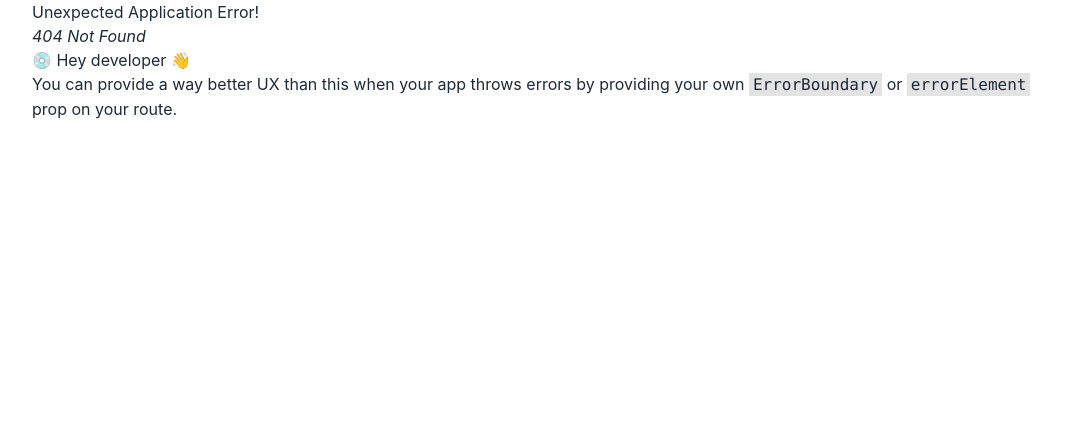
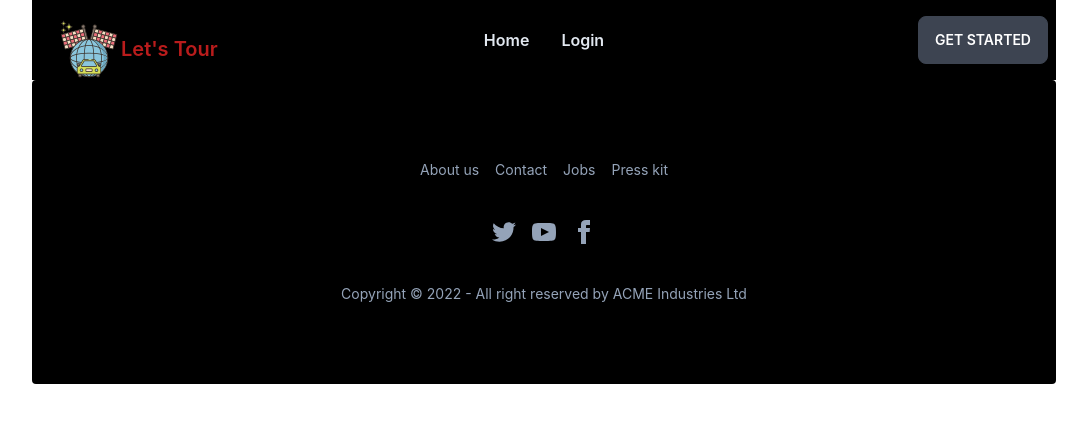
Before and after one commit to Mollika-deb/TourBd, a React (Create React App) app: page /signup in a window 1280 px wide. Before the commit this address had no page. Shown: the top 422 px of the page, without its empty margins (96-1183 px from the left). Built offline with nearby package versions, Linux system fonts and the light colour scheme.

Commit message:
signup added

```diff
--- a/src/Pages/Shared/Header/Header.js
+++ b/src/Pages/Shared/Header/Header.js
@@ -6,6 +6,7 @@ const Header = () => {
 
     const menuItems = <>
         <li><Link to='/'>Home</Link></li>
+        <li><Link to='/login'>Login</Link></li>
 
     </>
 
--- /dev/null
+++ b/src/Pages/Signup/Signup.js
@@ -0,0 +1,11 @@
+import React from 'react';
+
+const Signup = () => {
+    return (
+        <div>
+
+        </div>
+    );
+};
+
+export default Signup;
--- a/src/Router/Routers/Routers.js
+++ b/src/Router/Routers/Routers.js
@@ -4,6 +4,7 @@ import AllServices from "../../Pages/AllServiices/AllServices";
 import Home from "../../Pages/Home/Home/Home";
 import Login from "../../Pages/Login/Login";
 import ServiceDetails from "../../Pages/ServiceDetails/ServiceDetails";
+import Signup from "../../Pages/Signup/Signup";
 
 const router = createBrowserRouter([
     {
@@ -23,6 +24,10 @@ const router = createBrowserRouter([
                 element:<Login></Login>
             },
             {
+                path:'/signup',
+                element:<Signup></Signup>
+            },
+            {
                 path:'/servicedetails/:id',
                 element:<ServiceDetails></ServiceDetails>,
                 loader: ({ params }) => fetch(`http://localhost:5000/services/${params.id}`)
```
